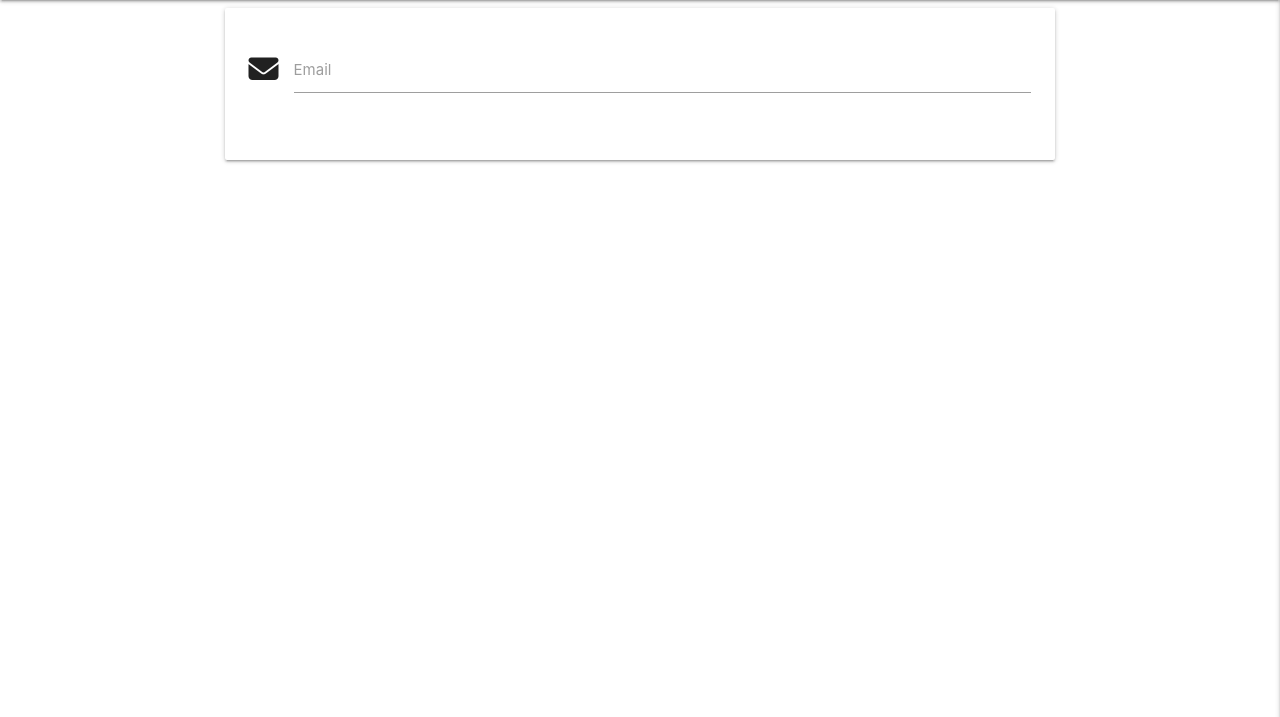
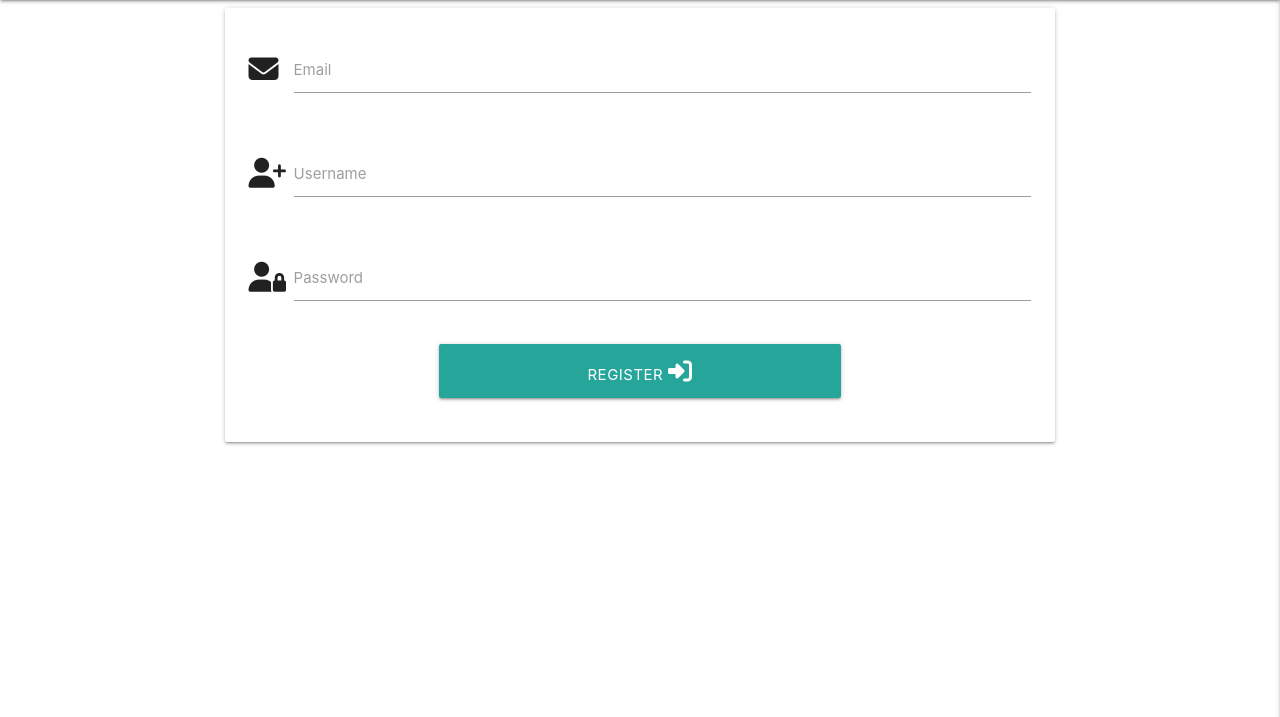
Before and after one commit to LeeEd1/MS3-project, a Flask app: page /register in a window 1280 px wide. Shown: the part 64-781 px from the top of the page. Run offline with Flask 3, Linux system fonts and the light colour scheme; some libraries are stand-ins or nearby versions.

Commit message:
Added new fields for register page

```diff
--- a/templates/register.html
+++ b/templates/register.html
@@ -12,6 +12,27 @@
                             <label for="email">Email</label>
                         </div>
                     </div>
+                    <div class="row">
+                        <div class="input-field col s12">
+                            <i class="fas fa-user-plus prefix"></i>
+                            <input id="username" name="username" type="text" class="validate">
+                            <label for="username">Username</label>
+                        </div>
+                    </div>
+                    <div class="row">
+                        <div class="input-field col s12">
+                            <i class="fas fa-user-lock prefix"></i>
+                            <input id="password" type="password" class="validate">
+                            <label for="password">Password</label>
+                        </div>
+                    </div>
+                    <div class="row">
+                        <div>
+                            <button type="submit" class="col s6 offset-s3 btn-large">
+                                register <i class="fas fa-sign-in-alt"></i>
+                            </button>
+                        </div>
+                    </div>
                 </div>
             </form>
         </div>
```
